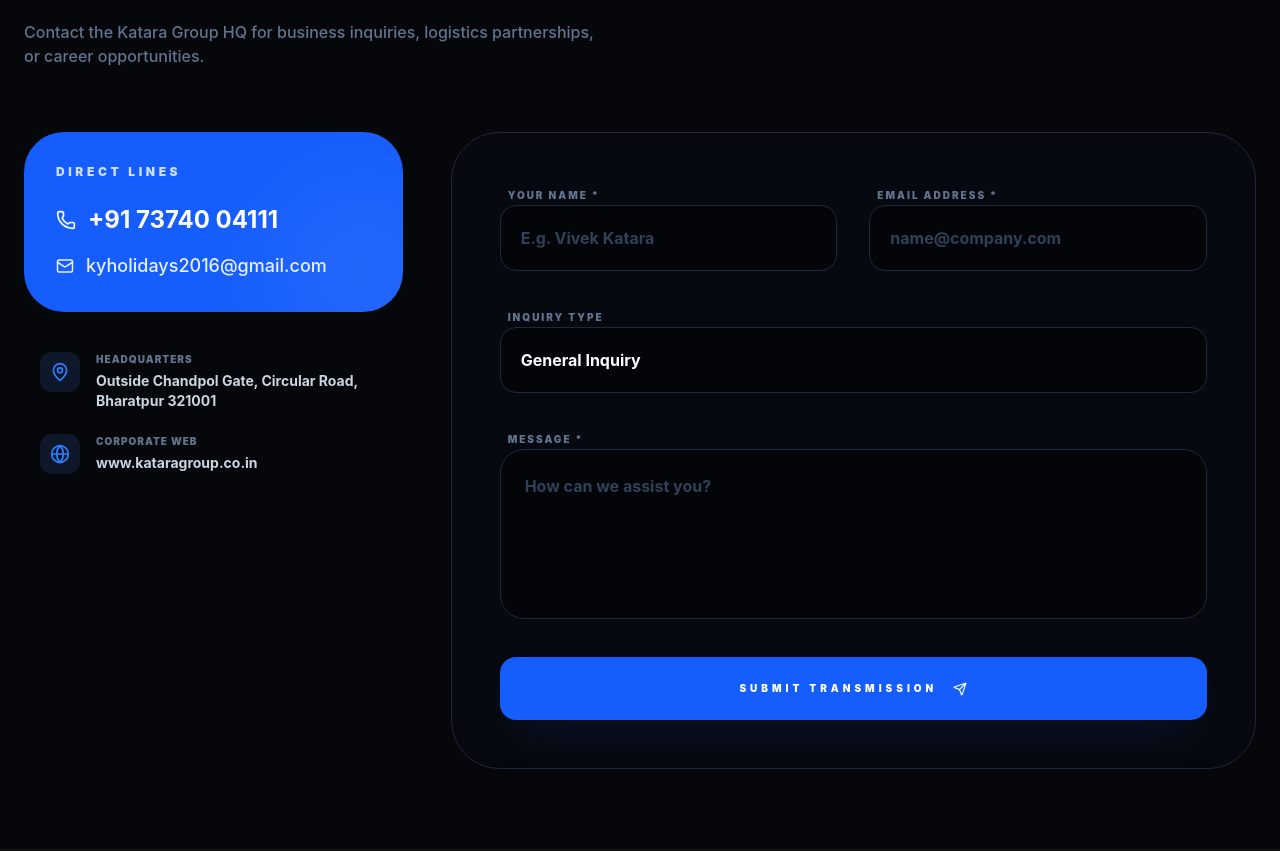
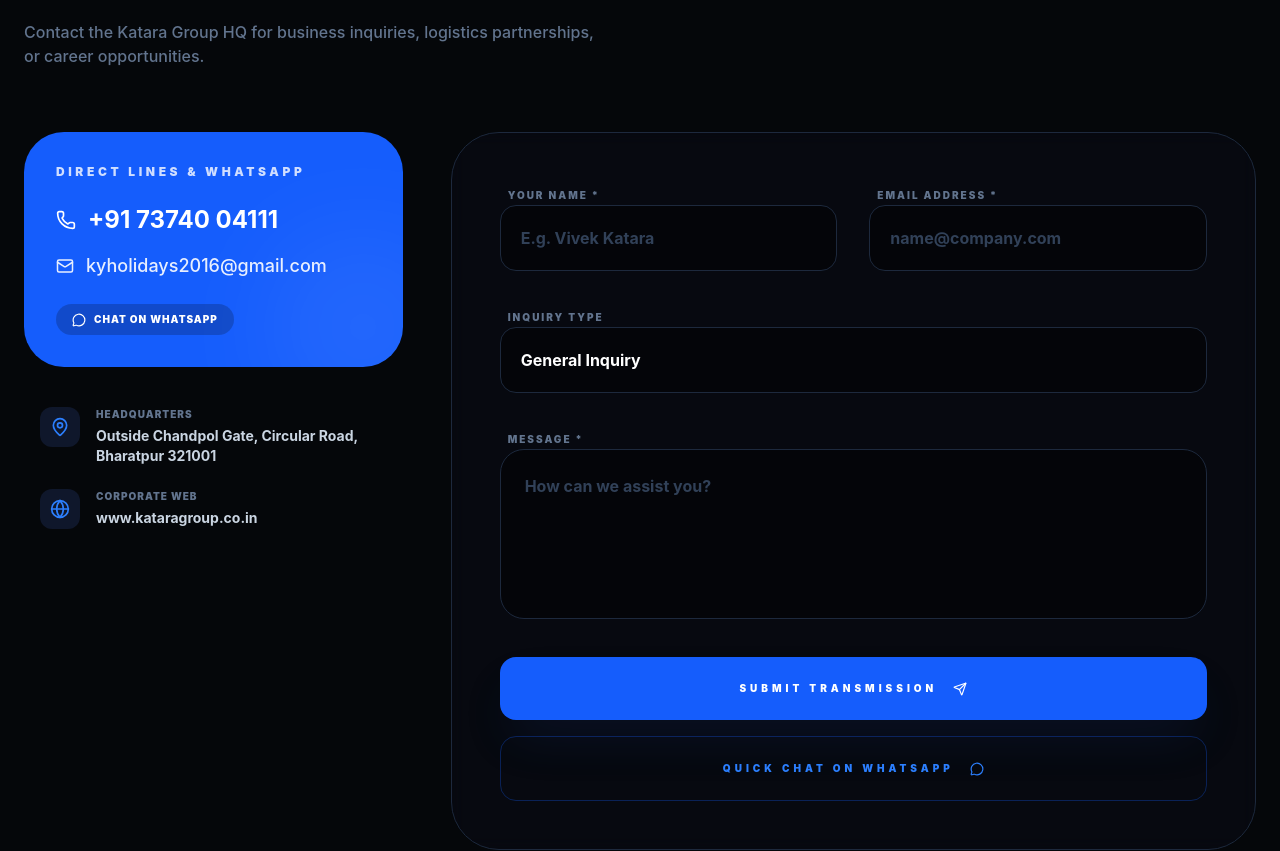
Before and after one commit to kataragroup9-tech/KataraGroup, a React (Vite) app in the folder client/: page /contact in a window 1280 px wide. Shown: the part 220-1071 px from the top of the page. Built offline with nearby package versions, Linux system fonts and the light colour scheme.

Commit message:
Update Contact.jsx

```diff
--- a/client/src/pages/Contact.jsx
+++ b/client/src/pages/Contact.jsx
@@ -1,5 +1,5 @@
 import React, { useState } from 'react';
-import { Send, MapPin, Mail, Phone, ArrowRight, ShieldCheck, Globe } from 'lucide-react';
+import { Send, MapPin, Mail, Phone, ArrowRight, ShieldCheck, Globe, MessageCircle } from 'lucide-react';
 
 const Contact = () => {
   const [formData, setFormData] = useState({
@@ -12,8 +12,16 @@
   const [status, setStatus] = useState({ type: '', msg: '' });
   const [isSubmitting, setIsSubmitting] = useState(false);
 
+  const CONTACT_NUMBER = "+91 73740 04111";
+  const WHATSAPP_NUMBER = "917374004111"; // Formatted for URL
+
   const handleChange = (e) => {
     setFormData({ ...formData, [e.target.name]: e.target.value });
+  };
+
+  const handleWhatsAppChat = () => {
+    const msg = encodeURIComponent("Hi Katara Group, I would like to inquire about your services.");
+    window.open(`https://wa.me/${WHATSAPP_NUMBER}?text=${msg}`, '_blank');
   };
 
   const handleSubmit = async (e) => {
@@ -21,7 +29,6 @@
     setIsSubmitting(true);
     setStatus({ type: '', msg: '' });
 
-    // Client-side validation check
     if (!formData.name || !formData.email || !formData.message) {
       setStatus({ type: 'error', msg: 'Please fill all required fields.' });
       setIsSubmitting(false);
@@ -29,12 +36,8 @@
     }
 
     try {
-      // Yahan aap apna backend API call add kar sakte hain
-      // console.log("Submitting Data:", formData);
-
       // Simulate API delay
       await new Promise(resolve => setTimeout(resolve, 1500));
-
       setStatus({ type: 'success', msg: 'Message sent successfully! Our team will contact you.' });
       setFormData({ name: '', email: '', subject: 'General Inquiry', message: '' });
     } catch (err) {
@@ -62,11 +65,18 @@
 
           {/* Info Side (4 Columns) */}
           <div className="lg:col-span-4 space-y-10">
-            <div className="p-8 bg-blue-600 rounded-[2.5rem] text-white relative overflow-hidden group">
-              <h3 className="text-xs font-black uppercase tracking-[0.3em] mb-6 opacity-80">Direct Lines</h3>
+            {/* Clickable Contact Card */}
+            <div
+              onClick={handleWhatsAppChat}
+              className="p-8 bg-blue-600 rounded-[2.5rem] text-white relative overflow-hidden group cursor-pointer hover:scale-[1.02] transition-transform duration-500"
+            >
+              <h3 className="text-xs font-black uppercase tracking-[0.3em] mb-6 opacity-80">Direct Lines & WhatsApp</h3>
               <div className="space-y-4 relative z-10">
-                <p className="text-2xl font-bold flex items-center gap-3"><Phone size={20}/> +91 73740 04111</p>
+                <p className="text-2xl font-bold flex items-center gap-3"><Phone size={20}/> {CONTACT_NUMBER}</p>
                 <p className="text-lg font-medium opacity-90 break-all flex items-center gap-3"><Mail size={18}/> kyholidays2016@gmail.com</p>
+              </div>
+              <div className="mt-6 flex items-center gap-2 text-[10px] font-black uppercase tracking-widest bg-black/20 w-fit px-4 py-2 rounded-full">
+                <MessageCircle size={14} /> Chat on WhatsApp
               </div>
               <div className="absolute -bottom-10 -right-10 w-40 h-40 bg-white/10 rounded-full blur-3xl group-hover:scale-150 transition-transform duration-700"></div>
             </div>
@@ -126,12 +136,12 @@
                   className="w-full bg-black/40 border border-slate-800 rounded-2xl p-5 text-white outline-none focus:border-blue-600 transition-all font-bold appearance-none cursor-pointer"
                 >
                   <option value="General Inquiry">General Inquiry</option>
-                  <option value="Business Partnership">Airlines</option>
-                  <option value="Career/HR">Travel</option>
-                  <option value="Logistics Support">Shipping</option>
-                   <option value="General Inquiry">Real Estate</option>
-                  <option value="Business Partnership">Tea</option>
-                  <option value="Career/HR">Careers</option>
+                  <option value="Airlines">Airlines</option>
+                  <option value="Travel">Travel</option>
+                  <option value="Shipping">Shipping</option>
+                  <option value="Real Estate">Real Estate</option>
+                  <option value="Tea">Tea</option>
+                  <option value="Careers">Careers</option>
                 </select>
               </div>
 
@@ -144,6 +154,7 @@
                 ></textarea>
               </div>
 
+              <div className="flex flex-col gap-4">
                 <button
                   disabled={isSubmitting}
                   className={`w-full py-6 rounded-2xl font-black uppercase tracking-[0.4em] text-[10px] transition-all flex items-center justify-center gap-4 ${isSubmitting ? 'bg-slate-800 text-slate-500 cursor-not-allowed' : 'bg-blue-600 text-white hover:bg-white hover:text-blue-600 shadow-2xl shadow-blue-900/20'}`}
@@ -151,6 +162,15 @@
                   {isSubmitting ? 'Transmitting...' : 'Submit Transmission'}
                   {!isSubmitting && <Send size={14} />}
                 </button>
+
+                <button
+                  type="button"
+                  onClick={handleWhatsAppChat}
+                  className="w-full py-6 rounded-2xl font-black uppercase tracking-[0.4em] text-[10px] border border-blue-600/30 text-blue-500 hover:bg-blue-600/10 transition-all flex items-center justify-center gap-4"
+                >
+                  Quick Chat on WhatsApp <MessageCircle size={14} />
+                </button>
+              </div>
             </form>
           </div>
         </div>
```
Lines whose indentation alone changed are shown as unchanged.
